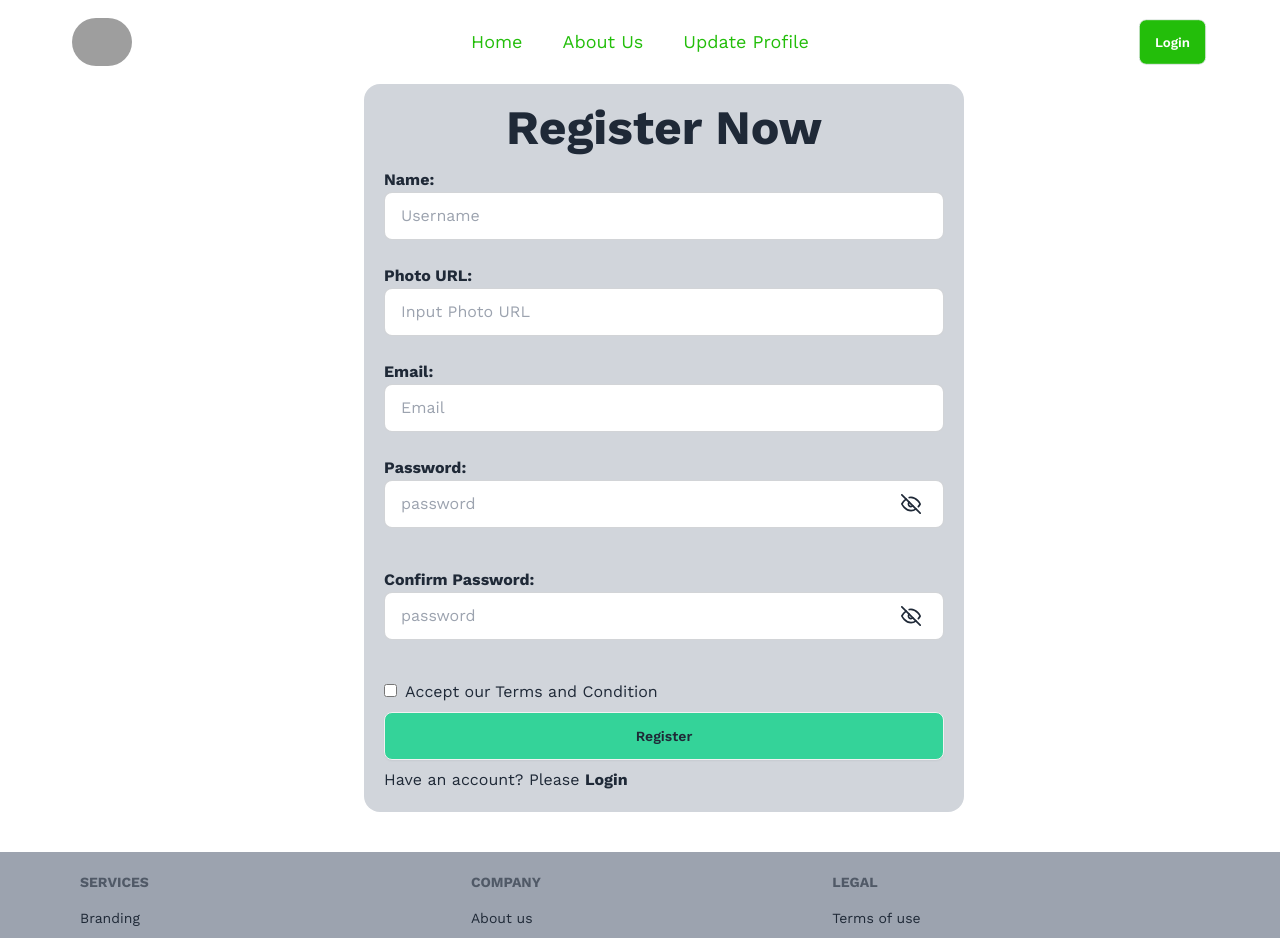
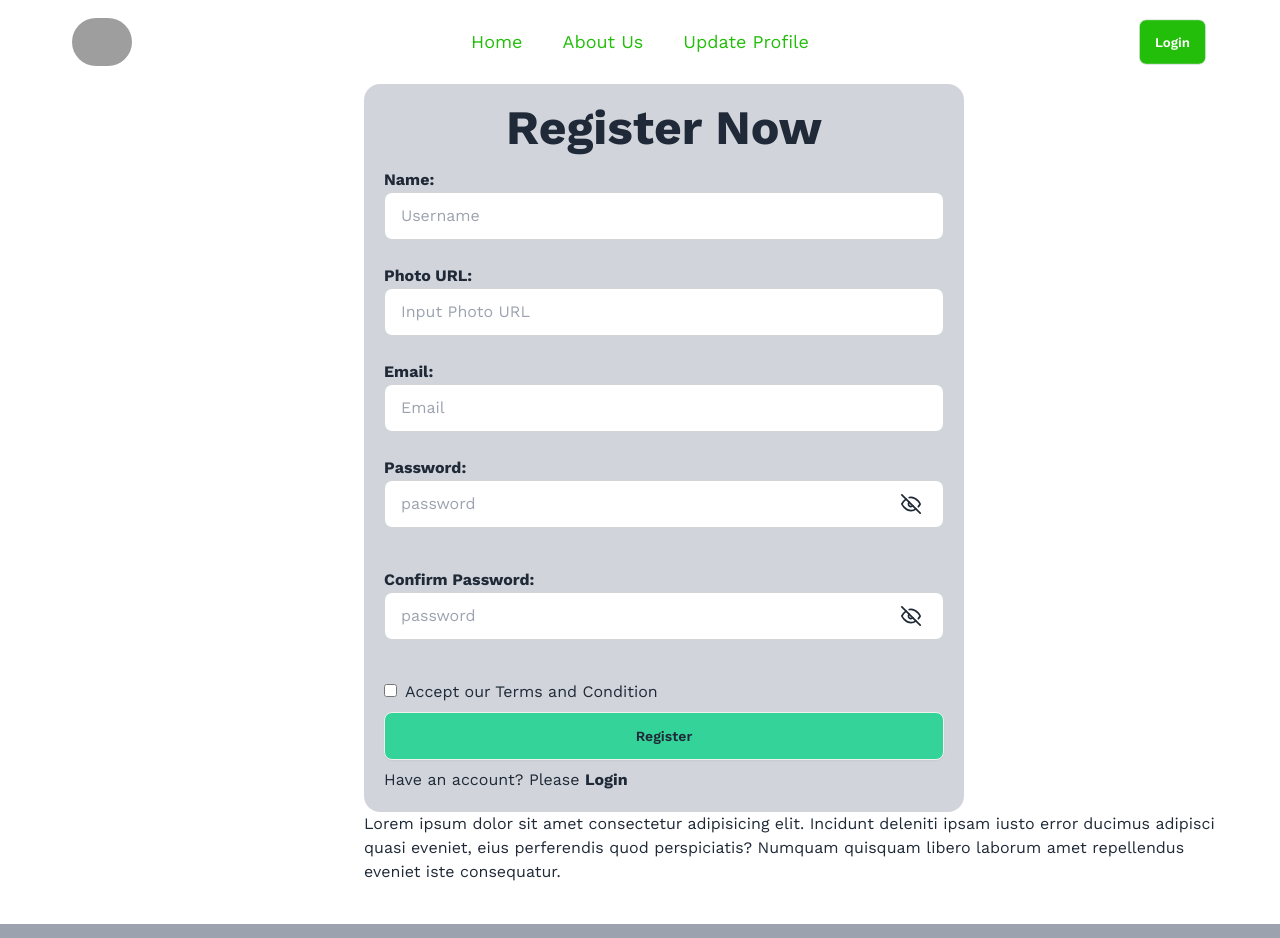
Before and after one commit to Drissho12345/Assignment-9, a React (Vite) app: page /Register in a window 1280 px wide. Shown: the top 938 px of the page. Built offline with nearby package versions, Linux system fonts and the light colour scheme; no server answers; grey boxes are pictures that could not be loaded; a web font is replaced by a local one.

Commit message:
again a new commit

```diff
--- a/src/Component/Register/Register.jsx
+++ b/src/Component/Register/Register.jsx
@@ -121,9 +121,7 @@ const Register = () => {
 
                     <p className="mt-2"> Have an account? Please <Link to={"/login"} className="font-bold">Login</Link></p>
                 </form>
-
-
-
+<div>Lorem ipsum dolor sit amet consectetur adipisicing elit. Incidunt deleniti ipsam iusto error ducimus adipisci quasi eveniet, eius perferendis quod perspiciatis? Numquam quisquam libero laborum amet repellendus eveniet iste consequatur.</div>
             </div>
         </div>
     );
```
